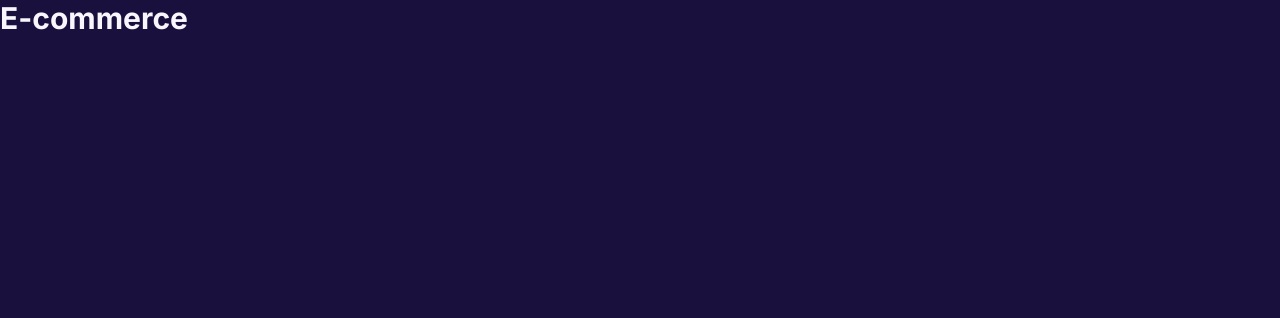
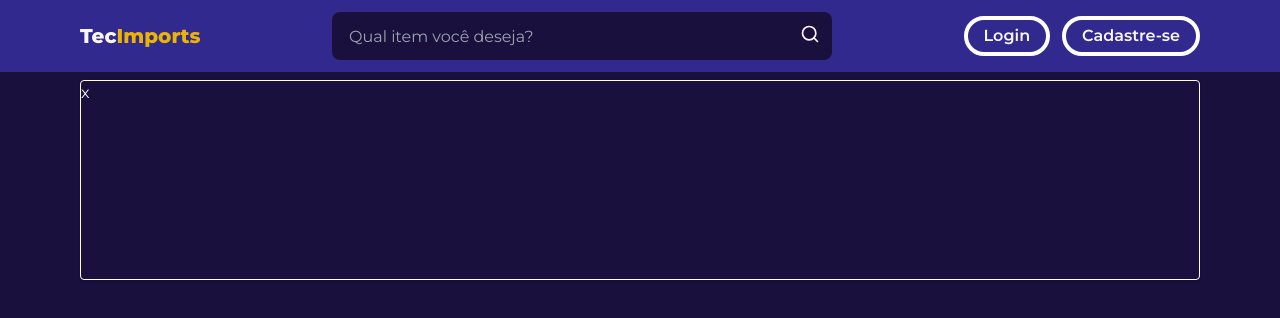
Before and after one commit to JoaoLeandroo/frontend-ecommerce, a Next.js app: page / in a window 1280 px wide. Shown: the top 318 px of the page. Built offline with nearby package versions, Linux system fonts and the light colour scheme.

Commit message:
chore: header

```diff
--- a/src/app/layout.tsx
+++ b/src/app/layout.tsx
@@ -1,8 +1,10 @@
 import type { Metadata } from "next";
-import { Inter } from "next/font/google";
+import { Montserrat } from "next/font/google";
 import "./globals.css";
 
-const inter = Inter({ subsets: ["latin"] });
+import NavBar from "@/components/NavBar";
+
+const font = Montserrat({ subsets: ["latin"], weight: ["300", "400", "600", "800", "900"] });
 
 export const metadata: Metadata = {
   title: "Create Next App",
@@ -16,7 +18,12 @@ export default function RootLayout({
 }>) {
   return (
     <html lang="pt-BR">
-      <body className={inter.className}>{children}</body>
+      <body className={font.className}>
+        <div className="min-h-screen flex flex-col">
+          <NavBar/>
+          <main className="flex-grow">{children}</main>
+        </div>
+      </body>
     </html>
   );
 }
--- a/src/app/page.tsx
+++ b/src/app/page.tsx
@@ -1,8 +1,12 @@
+import Container from "@/components/Container"
+import BannerHome from "@/components/others/BannerHome";
 
 export default function Home() {
   return (
-    <div>
-      <h2 className="text-3xl font-bold">E-commerce</h2>
-    </div>
+    <Container>
+      <section>
+        <BannerHome/>
+      </section>
+    </Container>
   );
 }
--- /dev/null
+++ b/src/components/Container.tsx
@@ -0,0 +1,11 @@
+import { ReactNode } from "react";
+
+const Container = ({children}: {children: ReactNode}) => {
+    return (
+        <div className="max-w-[1920px] mx-4 md:mx-10 lg:mx-20">
+            {children}
+        </div>
+     );
+}
+
+export default Container;
--- /dev/null
+++ b/src/components/NavBar.tsx
@@ -0,0 +1,82 @@
+import Container from "./Container";
+import Link from "next/link";
+import { Search, Grip } from "lucide-react";
+
+const NavBar = () => {
+  return (
+    <header className="bg-indigo-800/80 py-3 static top-0">
+      <Container>
+        <div className="w-full flex justify-between items-center">
+          <div>
+            <Link href={"/"} title="Tec Imports" className="font-bold text-xl">
+              Tec<span className="text-yellow-500">Imports</span>
+            </Link>
+          </div>
+          <nav className="relative">
+            <div>
+              <Search className="w-5 h-5 absolute top-3 right-3 hover:scale-110 cursor-pointer" />
+              <span className="sr-only">pesquisar item</span>
+            </div>
+            <input
+              type="text"
+              className="input w-[250px] md:w-[400px] lg:w-[500px] pr-10"
+              placeholder="Qual item você deseja?"
+            />
+          </nav>
+          <div className="hidden lg:flex gap-x-3 font-semibold">
+            <Link
+              href={"/"}
+              className="px-4 py-1 border-4 border-white hover:bg-indigo-700 rounded-full"
+            >
+              Login
+            </Link>
+            <Link
+              href={"/"}
+              className="px-4 py-1 border-4 border-white hover:bg-indigo-700 rounded-full"
+            >
+              Cadastre-se
+            </Link>
+          </div>
+
+          <div className="drawer drawer-end flex lg:hidden w-10">
+            <input id="my-drawer" type="checkbox" className="drawer-toggle" />
+
+            <div className="drawer-content">
+              <label htmlFor="my-drawer" className="drawer-button">
+                <Grip className="w-10 h-10 cursor-pointer drawer-button" />
+                <span className="sr-only">Menu burguer</span>
+              </label>
+            </div>
+            <div className="drawer-side">
+              <label
+                htmlFor="my-drawer"
+                aria-label="close sidebar"
+                className="drawer-overlay"
+              ></label>
+              <ul className="menu bg-base-200 text-base-content min-h-full w-80 p-4">
+                <li>
+
+                </li>
+                <li>
+                  <Link href={"#"}>Produtos digitais</Link>
+                </li>
+                <li>
+                  <Link href={"#"}>Produtos fisicos</Link>
+                </li>
+                <li>
+                  <Link href={"#"}>Suporte</Link>
+                </li>
+                <span className="flex-grow"></span>
+                <div className="h-20">
+                    <Link href={"/"}>Login</Link>
+                </div>
+              </ul>
+            </div>
+          </div>
+        </div>
+      </Container>
+    </header>
+  );
+};
+
+export default NavBar;
--- /dev/null
+++ b/src/components/others/BannerHome.tsx
@@ -0,0 +1,11 @@
+import Image from "next/image";
+
+const BannerHome = () => {
+    return (
+        <div className="w-full min-h-[200px] border border-white rounded shadow mt-2">
+            x
+        </div>
+     );
+}
+
+export default BannerHome;
```
Also changed, not shown: public/assets/teste.avif (added), 1 other file (tests, documents, lock files or other folders).
